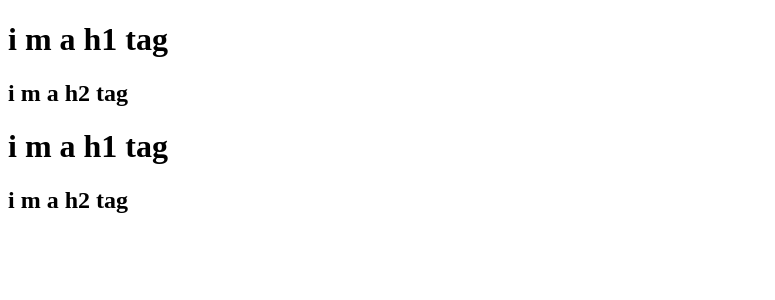
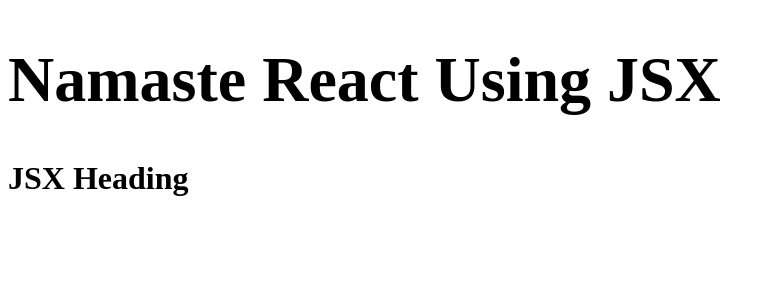
Before and after one commit to yashlimbasiya/FoodDelivery, a React (Vite) app: page / in a window 1280 px wide. Shown: the top 300 px of the page, without its empty margins (0-775 px from the left). Built offline with nearby package versions, Linux system fonts and the light colour scheme.

Commit message:
episode-3

```diff
--- a/App.js
+++ b/App.js
@@ -3,15 +3,29 @@
 import ReactDOM from"react-dom/client";
 
 const heading = React.createElement("h1",{id:"heading"}, "Hello World From react");
-const tree = ReactDOM.createRoot(document.getElementById("root"));
+const root = ReactDOM.createRoot(document.getElementById("root"));
+
+const Jsxheading = () =>
+(<h1 className="head" tabIndex="5">
+Namaste React Using JSX
+</h1>);
+
+const HeadingComponent = () =>
+(<div id="conatiner">
+    <h1>
+<Jsxheading/>
+JSX Heading</h1>
+</div>)
 
 
-const parent = React.createElement("div",
-{id:"parent"}, [React.createElement("div",{id:"child"},
-[React.createElement("h1",{},"i m a h1 tag"),React.createElement("h2",
-{},"i m a h2 tag")]),React.createElement("div",{id:"child2"},
-[React.createElement("h1",{},"i m a h1 tag"),
-React.createElement("h2",{},"i m a h2 tag")])]);
 
-console.log(parent);
-tree.render(parent);
+
+// const parent = React.createElement("div",
+// {id:"parent"}, [React.createElement("div",{id:"child"},
+// [React.createElement("h1",{},"i m a h1 tag"),React.createElement("h2",
+// {},"i m a h2 tag")]),React.createElement("div",{id:"child2"},
+// [React.createElement("h1",{},"i m a h1 tag"),
+// React.createElement("h2",{},"i m a h2 tag")])]);
+
+console.log(Jsxheading);
+root.render(<HeadingComponent/>);
```
Also changed, not shown: package.json (+6 -3 lines), .babelrc (added), 1 other file (tests, documents, lock files or other folders).
